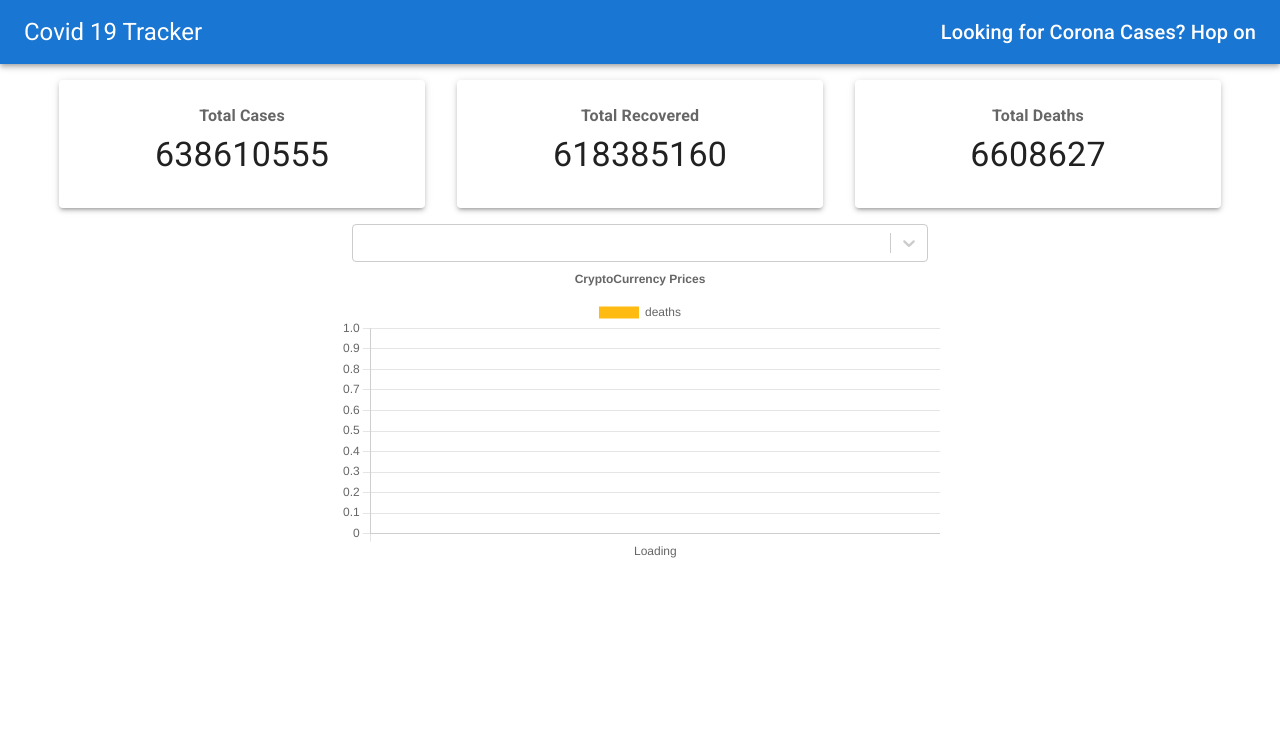
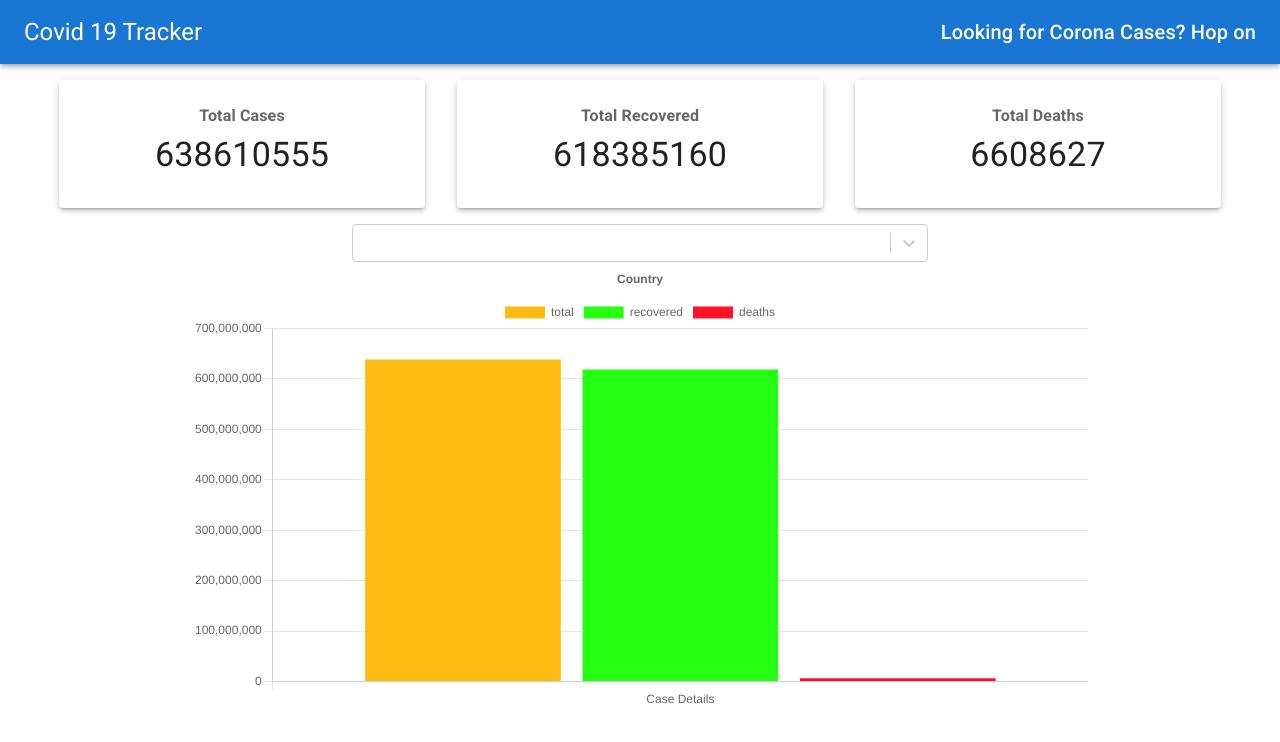
Before and after one commit to ehtashamtoor/covid19tracker, a React (Create React App) app: page / in a window 1280 px wide. Shown: the top 742 px of the page. Built offline with nearby package versions, Linux system fonts and the light colour scheme; no server answers.

Commit message:
Added Chart Functionality
Data Representation through react-chartjs-2. Added its funtionality.

```diff
--- a/src/App.css
+++ b/src/App.css
@@ -17,3 +17,24 @@
 .findBtn{
     margin: 0 5px !important;
 }
+
+.chart {
+    height: 70vh;
+    width: 70vw;
+    margin: auto;
+}
+
+
+
+@media screen and (max-width: 450px) {
+    .chart{
+        height: 120vh;
+        width: 120vw;
+    }
+}
+@media screen and (max-width: 600px) {
+    .chart{
+        height: 90vh;
+        width: 90vw;
+    }
+}
--- a/src/App.js
+++ b/src/App.js
@@ -8,19 +8,23 @@ import Select from 'react-select'
 
 function App() {
   const [chartData, setChartData] = useState({
-    labels: ['Loading'],
+    labels: ['Case Details'],
     datasets: [
       {
-        label: "deaths",
-        data: ['Loading'],
-        backgroundColor: [
-          "#ffbb11",
-          "#ecf0f1",
-          "#50AF85",
-          "#f3ba2f",
-          "#2a71d0"
-        ]
-      }
+        label: 'total',
+        data: [638610555],
+        backgroundColor: ["#fdbb12", "#25ff11", "#ff1129"]
+      },
+      {
+        label: 'recovered',
+        data: [618385160],
+        backgroundColor: ["#25ff11"]
+      },
+      {
+        label: 'deaths',
+        data: [6608627],
+        backgroundColor: ["#ff1129"]
+      },
     ]
   });
   const [countriesData, setCountriesData] = useState([]);
@@ -90,14 +94,39 @@ function App() {
       if (selectedCountry === countryObj.country) {
         selCountryObj = countriesData[index];
         setSelCountryObj(selCountryObj);
-        console.log(selCountryObj.cases.total)
+        // console.log(selCountryObj.cases.total)
         return 1;
       }
     })
     // setting values of total, recoevered and death cases
-      setTotalCases(selCountryObj.cases.total)
-      setRecovered(selCountryObj.cases.recovered)
-      setDeaths(selCountryObj.deaths.total)
+    totalCases = selCountryObj.cases.total;
+    setTotalCases(totalCases)
+    recovered = selCountryObj.cases.recovered;
+    setRecovered(recovered)
+    deaths = selCountryObj.deaths.total;
+    setDeaths(deaths)
+
+    // setting case details into the chartData
+    setChartData({
+      labels: ['Case Details'],
+      datasets: [
+        {
+          label: 'total',
+          data: [totalCases],
+          backgroundColor: ["#fdbb12", "#25ff11", "#ff1129"]
+        },
+        {
+          label: 'recovered',
+          data: [recovered],
+          backgroundColor: ["#25ff11"]
+        },
+        {
+          label: 'deaths',
+          data: [deaths],
+          backgroundColor: ["#ff1129"]
+        },
+      ]
+    })
   }
 
   return (
@@ -114,7 +143,10 @@ function App() {
         <Select options={options} value={{ label: selectedCountry }} onChange={getCountry} className='select' placeholder={<div>Type to search</div>} />
       </div>
 
-      <Chart chartData={chartData} />
+      <div className='chart'>
+        <Chart chartData={chartData} />
+
+      </div>
     </div>
   );
 }
--- a/src/components/Chart/Chart.js
+++ b/src/components/Chart/Chart.js
@@ -1,4 +1,5 @@
 import React from "react";
+// import './chart.css'
 import 'chart.js/auto';
 import { Chart } from 'react-chartjs-2';
 import { Chart as ChartJS, LineController, LineElement, PointElement, LinearScale, Title } from 'chart.js';
@@ -7,7 +8,6 @@ ChartJS.register(LineController, LineElement, PointElement, LinearScale, Title);
 
 const Chartt = ({ chartData }) => {
     return (
-        <div style={{ height: "300px", width: "600px", margin:'auto' }}>
             <Chart
                 type='bar'
                 data={chartData}
@@ -15,16 +15,15 @@ const Chartt = ({ chartData }) => {
                     plugins: {
                         title: {
                             display: true,
-                            text: "CryptoCurrency Prices"
+                            text: "Country"
                         },
                         legend: {
                             display: true,
                             position: "top",
-                        }
+                        },
                     }
                 }}
             />
-        </div>
     )
 }
 
--- /dev/null
+++ b/src/components/Chart/chart.css
@@ -0,0 +1,3 @@
+.chart {
+    height: 60vh;
+}
```
